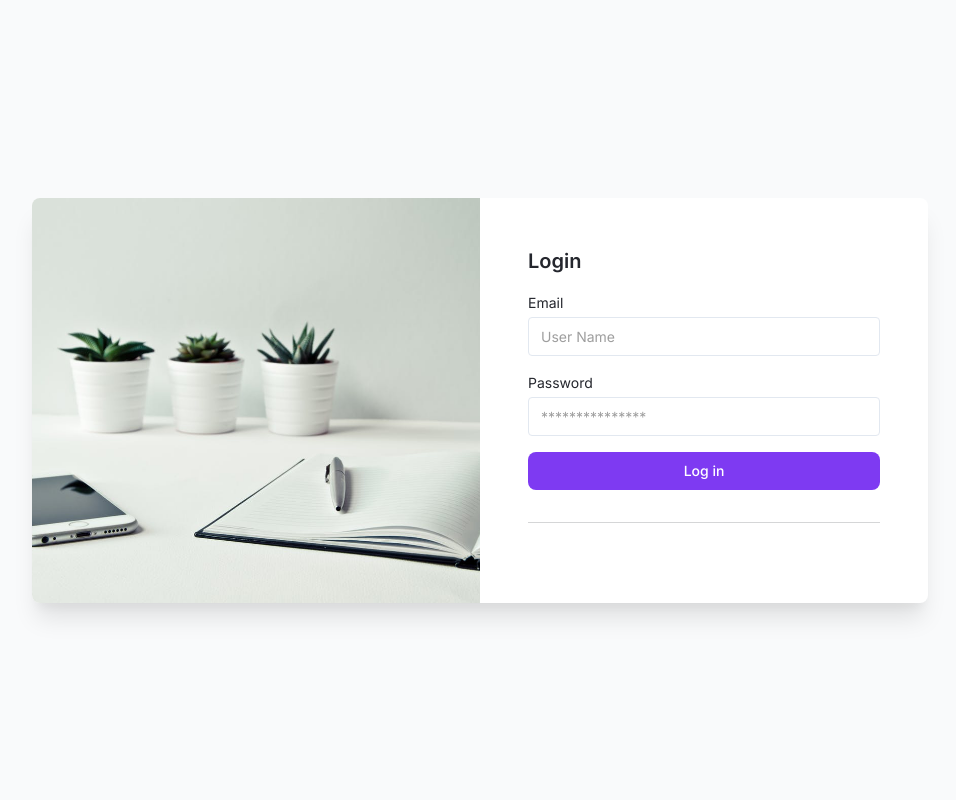
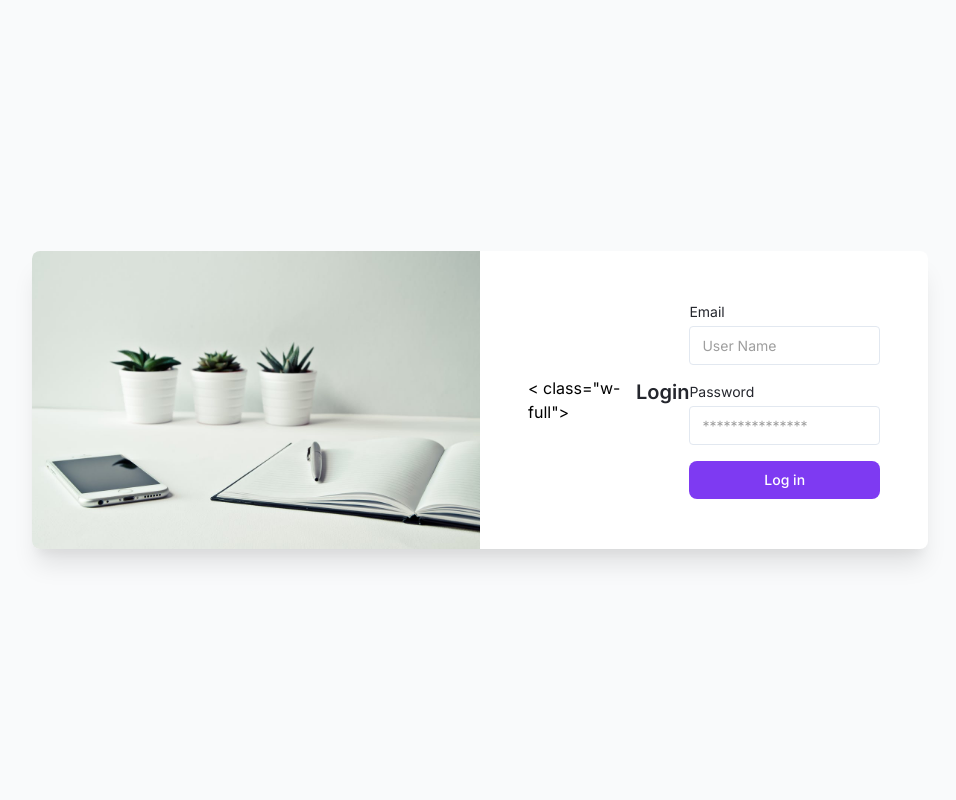
Before and after one commit to cabbagec2hlbGwK/dashboard, a Django app: page /login in a window 1280 px wide. Shown: the whole page, without its empty margins (160-1116 px from the left). Run offline with Django 4.2, Linux system fonts and the light colour scheme; some libraries are stand-ins or nearby versions.

Commit message:
cjamge in the value

```diff
--- a/theme/templates/login.html
+++ b/theme/templates/login.html
@@ -23,7 +23,7 @@
             src="{% static 'img/login-office-dark.jpeg' %}" alt="Office" />
         </div>
         <div class="flex items-center justify-center p-6 sm:p-12 md:w-1/2">
-          <div class="w-full">
+          < class="w-full">
             <h1 class="mb-4 text-xl font-semibold text-gray-700 dark:text-gray-200">
               Login
             </h1>
@@ -54,13 +54,29 @@
             <hr class="my-8" />
             {% if messages %}
             {% for message in messages %}
-            <div class="min-w-0 p-4 text-white bg-purple-600 rounded-lg shadow-xs"></div>
+            <div class="grid gap-6 mb-8 md:grid-cols-2">
+              <div class="min-w-0 p-4 bg-white rounded-lg shadow-xs dark:bg-gray-800">
+                <h4 class="mb-4 font-semibold text-gray-600 dark:text-gray-300">
+                  Revenue
+                </h4>
+                <p class="text-gray-600 dark:text-gray-400">
+                  Lorem ipsum dolor sit, amet consectetur adipisicing elit.
+                  Fuga, cum commodi a omnis numquam quod? Totam exercitationem
+                  quos hic ipsam at qui cum numquam, sed amet ratione! Ratione,
+                  nihil dolorum.
+                </p>
+              </div>
+              <div class="min-w-0 p-4 text-white bg-purple-600 rounded-lg shadow-xs">
                 <h4 class="mb-4 font-semibold">
-              Error
+                  Colored card
                 </h4>
                 <p>
-              {{ message }}
+                  Lorem ipsum dolor sit, amet consectetur adipisicing elit.
+                  Fuga, cum commodi a omnis numquam quod? Totam exercitationem
+                  quos hic ipsam at qui cum numquam, sed amet ratione! Ratione,
+                  nihil dolorum.
                 </p>
+              </div>
             </div>
             {% endfor %}
             {% endif %}
```
Lines whose indentation alone changed are shown as unchanged.
